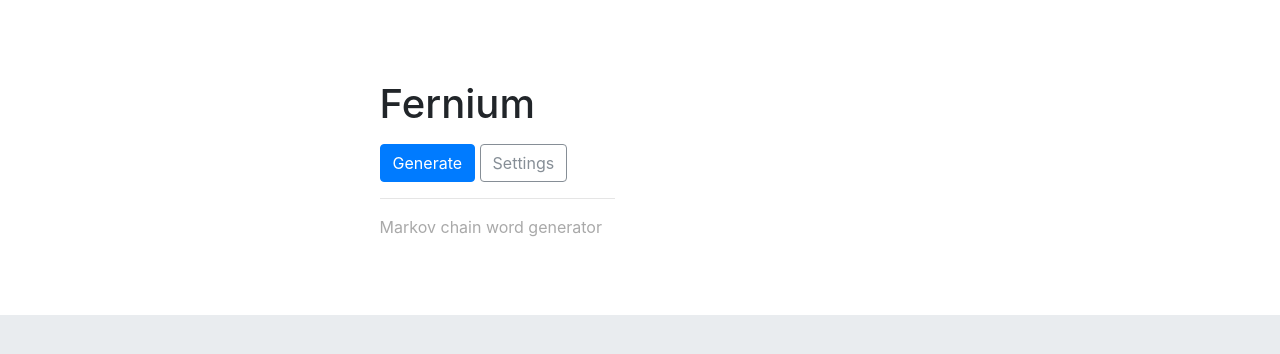
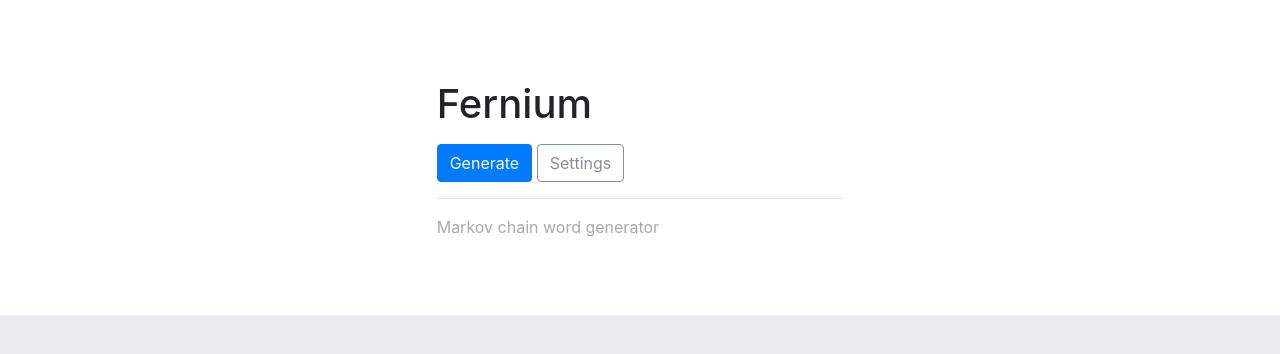
Before and after one commit to procgen/WordGen, a plain HTML site: page index.html in a window 1280 px wide. Drawn offline with nearby package versions, Linux system fonts and the light colour scheme.

Commit message:
Prefer bootstrap columns over custom css

```diff
--- a/index.html
+++ b/index.html
@@ -77,7 +77,7 @@
 </div>
 
 <div class="row justify-content-center" id="mainRow">
-	<div class="col-md-2">
+	<div class="col-4">
 		<h1 id="word">Word</h1>
 		<p></p>
 		<button type="button" class="btn btn-primary" onclick="showWord()">Generate</button>
--- a/markov.css
+++ b/markov.css
@@ -9,7 +9,6 @@ body
 	background-color: white;
 	padding-top: 80px;
 	padding-bottom: 60px;
-	margin-left: -300px;
 }
 
 .subtext
```
